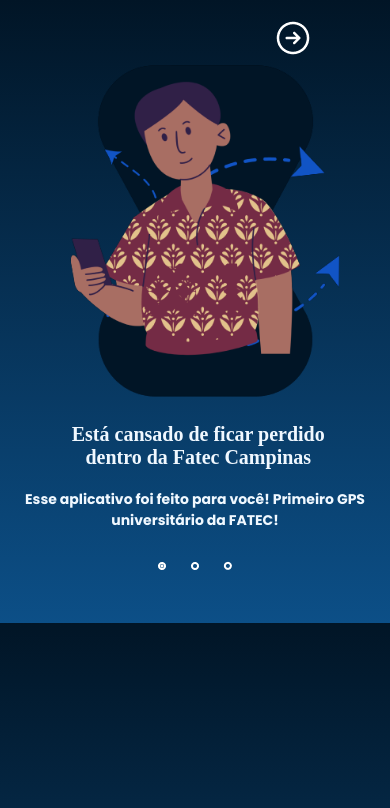
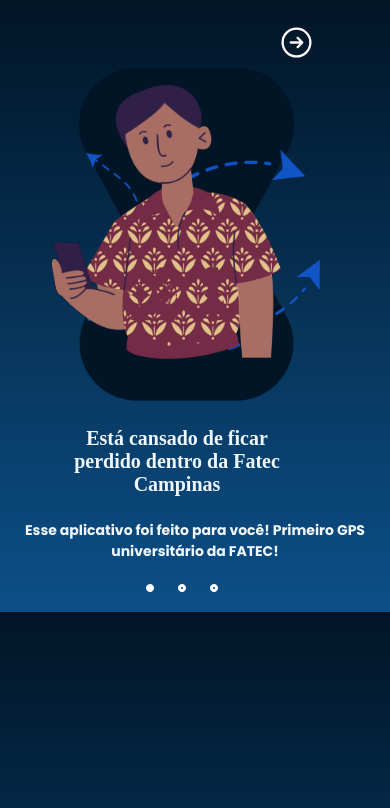
Before and after one commit to rafa-luz/tg-unimapper, a plain HTML site: page pages/apresentacao1.html in a window 390 px wide. Drawn offline with Linux system fonts and the light colour scheme; a web font is replaced by a local one.

Commit message:
index,apre1,2,3 e bem vindo prontos

```diff
--- a/pages/apre2.css
+++ b/pages/apre2.css
@@ -33,3 +33,49 @@
     top: 40px;
     left: 30px;
   }
+
+  .box {
+    position: relative;
+    width: 96px;
+    height: 32px;
+  }
+
+  .box .group {
+    position: absolute;
+    width: 96px;
+    height: 32px;
+    top: 0px;
+    left: 126px;
+  }
+
+  .box .frame {
+    left: 0;
+    position: absolute;
+    width: 32px;
+    height: 32px;
+    top: 0;
+  }
+
+  .box .vector-wrapper {
+    left: 32px;
+    position: absolute;
+    width: 32px;
+    height: 32px;
+    top: 0;
+  }
+
+  .box .vector {
+    position: absolute;
+    width: 8px;
+    height: 8px;
+    top: 12px;
+    left: 12px;
+  }
+
+  .box .img-wrapper {
+    left: 64px;
+    position: absolute;
+    width: 32px;
+    height: 32px;
+    top: 0;
+  }
--- a/pages/apresentacao1.css
+++ b/pages/apresentacao1.css
@@ -15,7 +15,49 @@
     font-size: 8px;
 }
 
-div.bolinhas{
-    padding-left: 400px;
-    width: 200px;
-}
+
+    .box {
+        position: relative;
+        width: 96px;
+        height: 32px;
+      }
+
+      .box .group {
+        position: absolute;
+        width: 96px;
+        height: 32px;
+        top: 0px;
+        left: 126px;
+      }
+
+      .box .frame {
+        left: 0;
+        position: absolute;
+        width: 32px;
+        height: 32px;
+        top: 0;
+      }
+
+      .box .vector-wrapper {
+        left: 32px;
+        position: absolute;
+        width: 32px;
+        height: 32px;
+        top: 0;
+      }
+
+      .box .vector {
+        position: absolute;
+        width: 8px;
+        height: 8px;
+        top: 12px;
+        left: 12px;
+      }
+
+      .box .img-wrapper {
+        left: 64px;
+        position: absolute;
+        width: 32px;
+        height: 32px;
+        top: 0;
+      }
--- a/pages/apresentacao1.html
+++ b/pages/apresentacao1.html
@@ -18,14 +18,9 @@
     </style>
     <style>
        @media (max-width: 500px) {
-    body {
-
-    }
-
     img.img1 {
         width: 75%;
-        max-width: 450px;
-        margin-left: 55px;
+        margin-left: 36px;
     }
 
     div.perdido {
@@ -36,17 +31,21 @@
     }
 
     img.setinha1 {
-        margin-left: 265px;
-        padding-top: 10px;
+        object-fit: cover;
+        width: 10%;
+        height: 10%;
+        margin-left: 270px;
+        padding-top: 16px;
     }
 
     div.gpsfatec {
-        padding-top: 70px;
+        padding-top: 75px;
         text-align: center;
         font-size: 7px;
     }
 
     h1.perdido {
+        width: 238px;
         font-size: 20px;
         margin-top: 20px; /* Ajuste a margem conforme necessário */
         margin-bottom: -60px; /* Adicione margem inferior para separar dos elementos abaixo */
@@ -61,34 +60,31 @@
     div.body{
         margin-top: 500px;
     }
-    div.bolinhas {
-        padding-top: 10px;
-        margin-left: -400px;
-        padding-bottom: 30px; /* Adicione padding para separar das bordas do contêiner */
-        width: 100%;
-        justify-content: center;
-    }
+
 }
     </style>
 </head>
 <body>
     <div>
         <div class="div1">
-            <div ><a href="apre2.html"><img src="Frame.png" alt="setinha" class="setinha1"></a></div>
+            <div ><a href="apre2.html"><img src="/setinha.svg" alt="setinha" class="setinha1"></a></div>
             <img src="image1.png" alt="ilustracao" class="img1">
         </div>
         <div class="perdido">
 <!-- tem que mexer no width para fazer o texto ficar do tamanho que quiser -->
             <h1 class="perdido">Está cansado de ficar perdido dentro da Fatec Campinas</h1>
-
         </div>
         <div class="gpsfatec">
             <h1>Esse aplicativo foi feito para você! Primeiro GPS universitário da FATEC!</h1>
 
-        <div class="bolinhas">
-            <img src="bolinhacheia.png" alt="" class="bolinhacheia">
-            <img src="Frame-1.png" alt="" class="Frame-1">
-            <img src="Frame-2.png" alt="" class="Frame-2">
+            <div class="box">
+                <div class="group">
+                <img class="frame" src="/frame1.svg" />
+                <div class="vector-wrapper"><img class="vector" src="/vector2.svg" /></div>
+                <div class="img-wrapper"><img class="vector" src="/vector2.svg" /></div>
+                </div>
+              </div>
+            </div>
         </div>
 
     </div>
```
Also changed, not shown: pages/apre2.html (+17 -12 lines), pages/bemvindo1.html (+1 -2 lines), frame1.svg (added), image2.svg (added), pages/Frame.png (deleted), pages/image2.png (deleted), setinha.svg (added), vector2.svg (added).
